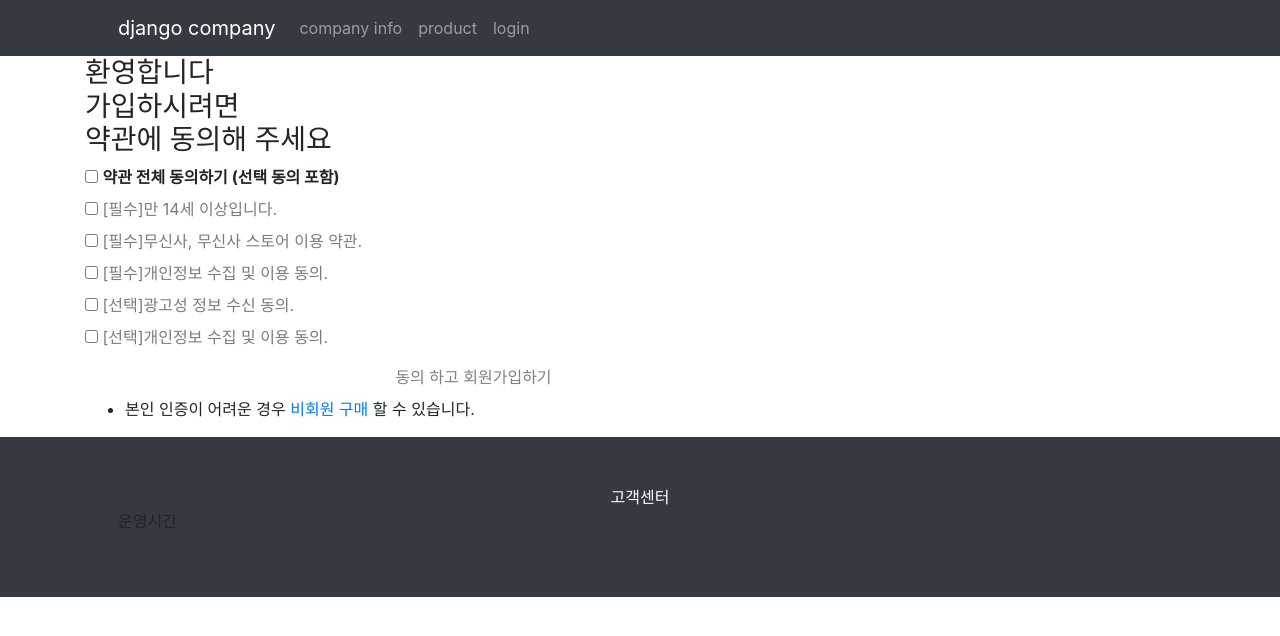
After one commit to sunghyuny/boot, a Django app: page /accounts/agreement/ in a window 1280 px wide. The commit adds this page. Shown: the top 636 px of the page. Run offline with Django 4.2, Linux system fonts and the light colour scheme; some libraries are stand-ins or nearby versions.

Commit message:
회원 가입 전 인증 페이지

```diff
--- a/accounts/urls.py
+++ b/accounts/urls.py
@@ -8,4 +8,5 @@ urlpatterns=[
     name='login'),
     path('logout/', auth_views.LogoutView.as_view(),name='logout'),
     path('signup/', views.signup, name='signup'),
+    path('agreement/', views.agreement, name='agreement'),
 ]
--- a/accounts/views.py
+++ b/accounts/views.py
@@ -14,3 +14,6 @@ def signup(request):
     else:
         form=SignupForm()
     return render(request, 'accounts/signup.html', {'form':form})
+
+def agreement(request):
+    return render(request, 'accounts/agreement.html')
--- /dev/null
+++ b/templates/accounts/agreement.html
@@ -0,0 +1,144 @@
+<!DOCTYPE html>
+{% extends 'base.html' %}
+{% block content %}
+<html lang="en">
+<head>
+    <meta charset="UTF-8">
+    <meta name="viewport" content="width=device-width, initial-scale=1.0">
+    <title>Title</title>
+    <style>
+        .container{
+            text-align: left;
+            max-width: 600px; /* 컨테이너의 최대 너비 설정 (원하는 값으로 조정) */
+            margin: 0 auto; /* 가운데 정렬 유지 */
+        }
+        .all_checkbox_label {
+            font-weight: bold; /* 글자를 진하게 설정 */
+        }
+        .membership_checkbox label:not(.all_checkbox_label) {
+            opacity: 0.6; /* 투명도를 낮춰 글자를 흐리게 만듭니다. */
+        }
+        .join_btn {
+            width: 70%;
+            height: 40px;
+            border: none; /* 테두리 없음 */
+            background-color: transparent; /* 배경 투명 */
+            color: black; /* 글자색 회색 */
+        }
+        .join_btn.active {
+            background-color: skyblue; /* 배경색 파란색 */
+            color: white; /* 글자색 흰색 */
+        }
+        #nextpage.join_btn a {
+            text-decoration: none; /* 밑줄 없애기 */
+            color: gray;
+            cursor: pointer; /* 커서를 포인터로 설정 */
+        }
+        #nextpage.join_btn a.disabled {
+            pointer-events: none; /* 링크 비활성화 */
+        }
+    </style>
+</head>
+<body>
+<div class="container">
+    <h3 class="comment">환영합니다<br>가입하시려면<br>약관에 동의해 주세요</h3>
+
+    <form method="post" action="{% url 'accounts:agreement' %}">
+        {% csrf_token %}
+        <div class="content">
+            <form action="" method="post" novalidate>
+                <div class="membership_agreement">
+                    <div class="all_checkbox">
+                        <input type="checkbox" id="all_checkbox" name="all_checkbox">
+                        <label for="all_checkbox" class="all_checkbox_label"> 약관 전체 동의하기 (선택 동의 포함)</label>
+                    </div>
+
+                    <div class="membership_checkbox">
+                        <input type="checkbox" name="MembershipCheckbox1" id="agecheckbox">
+                        <label for="agecheckbox" class="checkbox_label">[필수]만 14세 이상입니다.</label>
+                    </div>
+
+                    <div class="membership_checkbox">
+                        <input type="checkbox" name="MembershipCheckbox2" id="agreecheckbox">
+                        <label for="agreecheckbox" class="checkbox_label">[필수]무신사, 무신사 스토어 이용 약관.</label>
+                    </div>
+
+                    <div class="membership_checkbox">
+                        <input type="checkbox" name="MembershipCheckbox3" id="privacyAgreeCheckbox">
+                        <label for="privacyAgreeCheckbox" class="checkbox_label">[필수]개인정보 수집 및 이용 동의.</label>
+                    </div>
+
+                    <div class="membership_checkbox">
+                        <input type="checkbox" name="MembershipCheckbox4" id="marketingAgreeCheckbox">
+                        <label for="marketingAgreeCheckbox" class="checkbox_label">[선택]광고성 정보 수신 동의.</label>
+                    </div>
+
+                    <div class="membership_checkbox">
+                        <input type="checkbox" name="MembershipCheckbox4" id="memberPrivacyAgreeCheckbox">
+                        <label for="memberPrivacyAgreeCheckbox" class="checkbox_label">[선택]개인정보 수집 및 이용 동의.</label>
+                    </div>
+
+                    <div class="bottom">
+                        <button type="button" id="nextpage" class="join_btn"><a href="{% url 'accounts:signup' %}" id="joinLink">동의 하고 회원가입하기</a></button>
+                        <ul class="guide_list">
+                            <li>
+                                본인 인증이 어려운 경우
+                                <a href="#" class="guide_link">비회원 구매</a>
+                                할 수 있습니다.
+                            </li>
+                        </ul>
+                    </div>
+                </div>
+            </form>
+        </div>
+    </form>
+</div>
+<script>
+    // "all_checkbox" 체크박스 요소를 가져옵니다.
+    var allCheckbox = document.getElementById("all_checkbox");
+
+    // 모든 다른 체크박스 요소들을 가져옵니다.
+    var otherCheckboxes = document.querySelectorAll(".membership_checkbox input[type='checkbox']:not(#all_checkbox)");
+
+    // "all_checkbox"가 변경될 때 호출되는 함수를 정의합니다.
+    function toggleCheckboxes() {
+        var isChecked = allCheckbox.checked;
+        otherCheckboxes.forEach(function(checkbox) {
+            checkbox.checked = isChecked;
+        });
+        updateJoinButton();
+    }
+
+    // "all_checkbox"의 변경 이벤트에 toggleCheckboxes 함수를 연결합니다.
+    allCheckbox.addEventListener("change", toggleCheckboxes);
+
+    // 체크박스 요소들을 가져옵니다.
+    var ageCheckbox = document.getElementById("agecheckbox");
+    var agreeCheckbox = document.getElementById("agreecheckbox");
+    var privacyAgreeCheckbox = document.getElementById("privacyAgreeCheckbox");
+    var joinBtn = document.getElementById("nextpage");
+    var joinLink = document.getElementById("joinLink");
+
+    // 체크박스 상태가 변경될 때 호출되는 함수를 정의합니다.
+    function checkAllCheckboxes() {
+        if (allCheckbox.checked || (ageCheckbox.checked && agreeCheckbox.checked && privacyAgreeCheckbox.checked)) {
+            joinBtn.classList.add("active"); // 모든 체크박스가 선택되면 버튼에 'active' 클래스 추가
+            joinLink.classList.remove("disabled"); // 링크 활성화
+        } else {
+            joinBtn.classList.remove("active"); // 하나라도 선택되지 않으면 'active' 클래스 제거
+            joinLink.classList.add("disabled"); // 링크 비활성화
+        }
+    }
+
+    // 초기 체크박스 상태 확인
+    checkAllCheckboxes();
+
+    // 체크박스의 변경 이벤트에 checkAllCheckboxes 함수를 연결합니다.
+    allCheckbox.addEventListener("change", checkAllCheckboxes);
+    ageCheckbox.addEventListener("change", checkAllCheckboxes);
+    agreeCheckbox.addEventListener("change", checkAllCheckboxes);
+    privacyAgreeCheckbox.addEventListener("change", checkAllCheckboxes);
+</script>
+{% endblock %}
+</body>
+</html>
--- a/templates/accounts/login.html
+++ b/templates/accounts/login.html
@@ -117,10 +117,10 @@ input[type="password"][name="password"]:focus {
                     <div class="join">
                         <button type="button" id="popup_btn" class="join_btn">회원가입</button>
                     </div>
-
+                </div>
+            </form>
         </div>
 
-  </form>
 
         </div>
 {% endblock %}
```
Lines whose indentation alone changed are shown as unchanged.
